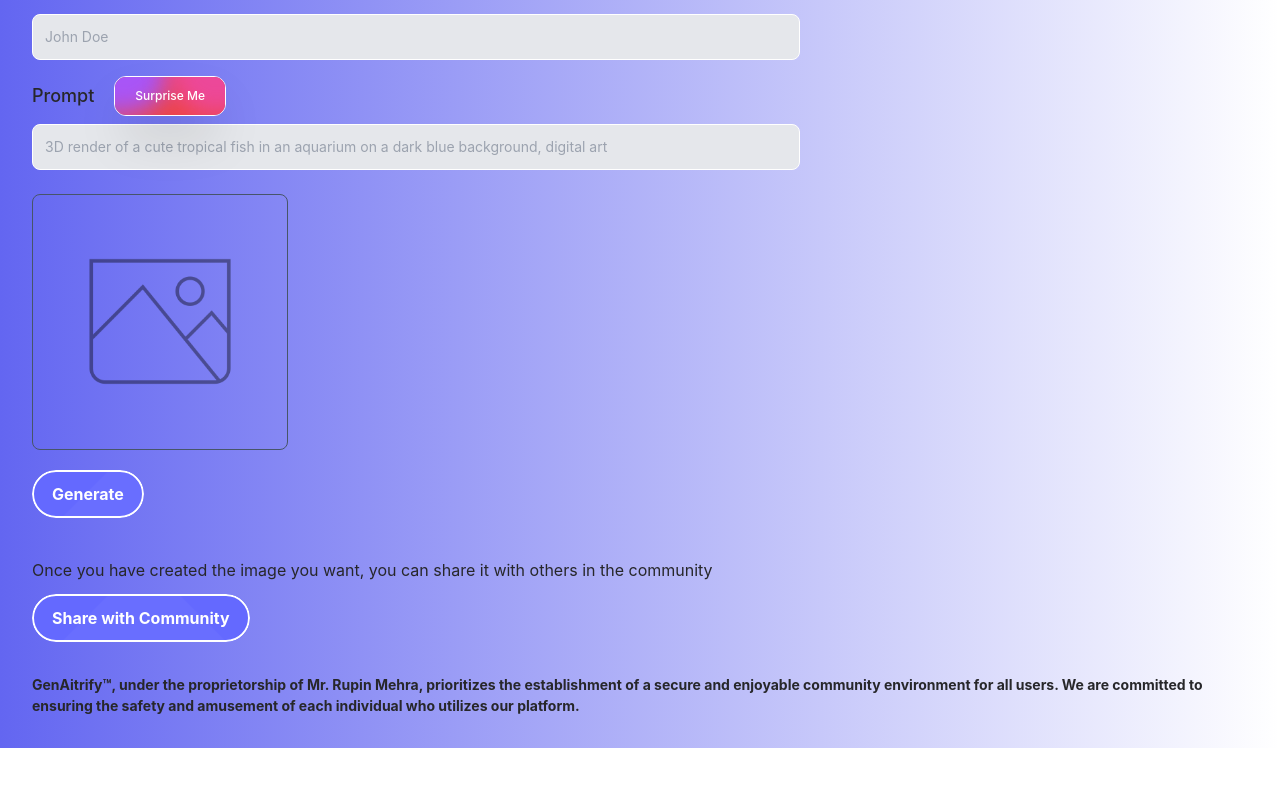
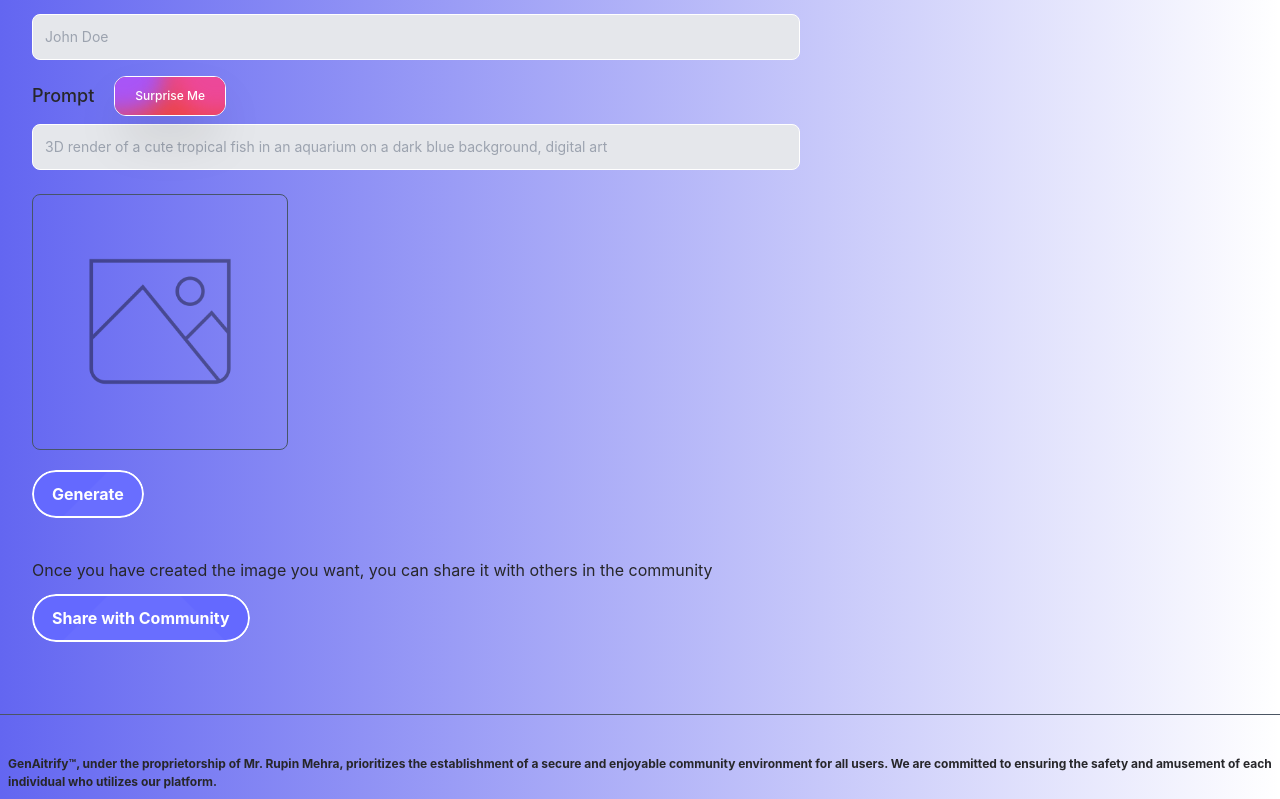
Before and after one commit to rupin27/GenAIrtify, a React (Vite) app in the folder client/: page /create-post in a window 1280 px wide. Shown: the part 300-1099 px from the top of the page. Before the commit the page ends 1048 px from the top, so only its background shows below. Built offline with nearby package versions, Linux system fonts and the light colour scheme; a web font is replaced by a local one.

Commit message:
CSS Edits 2

```diff
--- a/client/src/App.jsx
+++ b/client/src/App.jsx
@@ -29,7 +29,7 @@ const App = () => {
       </div>
     </header>
 
-    <main className="sm:p-8 px-4 py-8 w-full bg-gradient-to-r from-indigo-500 min-h-[calc(100vh-73px)] mx-auto">
+    <main className="w-full bg-gradient-to-r from-indigo-500 min-h-[calc(100vh-73px)] mx-auto">
       <Routes>
         <Route path="/" element={<Home />}/>
         <Route path="/create-post" element={<CreatePost />}/>
--- a/client/src/pages/CreatePost.jsx
+++ b/client/src/pages/CreatePost.jsx
@@ -72,7 +72,8 @@ const CreatePost = () => {
   const [loading, setLoading] = useState(false);
 
   return (
-    <section className='max-w-7xl mx-auto'>
+    <>
+    <section className='sm:p-8 px-4 py-8 max-w-7xl'>
       <div>
         <div>
           <h1 className="font-extrabold text-[#222328] text-[32px]">Create</h1>
@@ -135,10 +136,14 @@ const CreatePost = () => {
           </a>
         </div>
       </form>
-      <div className='mt-5 flex flex-col'>
-        <p className="mt-3 font-bold text-[#27272a] text-b text-[14px] ">GenAitrify<span>&trade;</span>, under the proprietorship of Mr. Rupin Mehra, prioritizes the establishment of a secure and enjoyable community environment for all users. We are committed to ensuring the safety and amusement of each individual who utilizes our platform. </p>
+    </section>
+    <hr className= 'mt-10 w-screen px-10' style={{ background: "#4b5563", height: "1px", border: "none",}} />
+    <section className='sm:p-2 px-4 max-w-7xl'>
+      <div className='mt-5 relative flex'>
+        <p className="mt-3 font-bold text-[#27272a] text-b text-[12px] ">GenAitrify<span>&trade;</span>, under the proprietorship of Mr. Rupin Mehra, prioritizes the establishment of a secure and enjoyable community environment for all users. We are committed to ensuring the safety and amusement of each individual who utilizes our platform. </p>
       </div>
     </section>
+  </>
   )
 }
 
--- a/client/src/pages/Home.jsx
+++ b/client/src/pages/Home.jsx
@@ -55,7 +55,7 @@ const Home = () => {
   };
 
   return (
-    <section className="max-w-7xl ">
+    <section className=" sm:p-8 px-4 py-8 max-w-7xl ">
       <div>
         <h1 className="font-extrabold text-[#222328] text-[32px]">The Community Showcase</h1>
         <p className="mt-2 text-[#27272a] text-[16px] max-w-[500px]">
```
